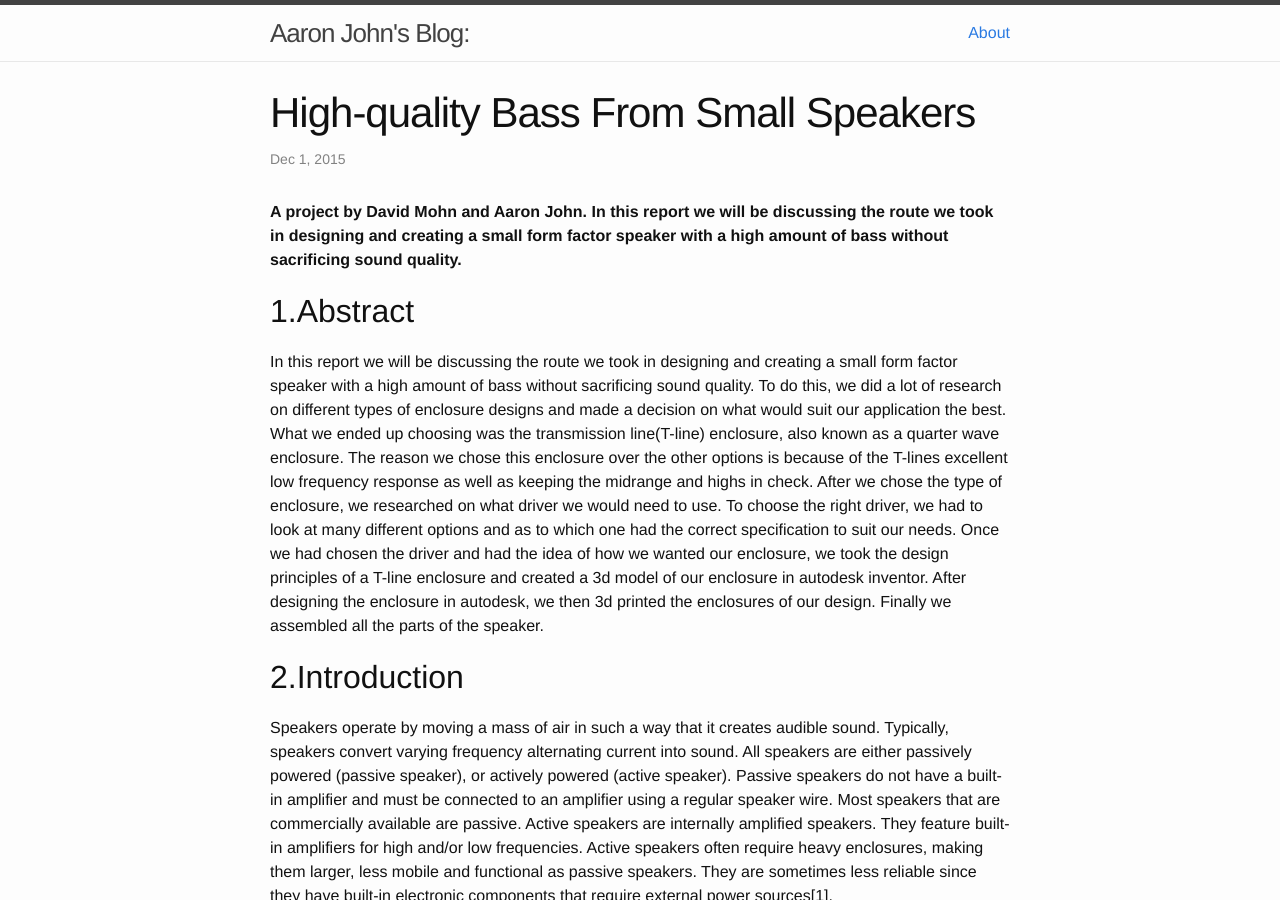
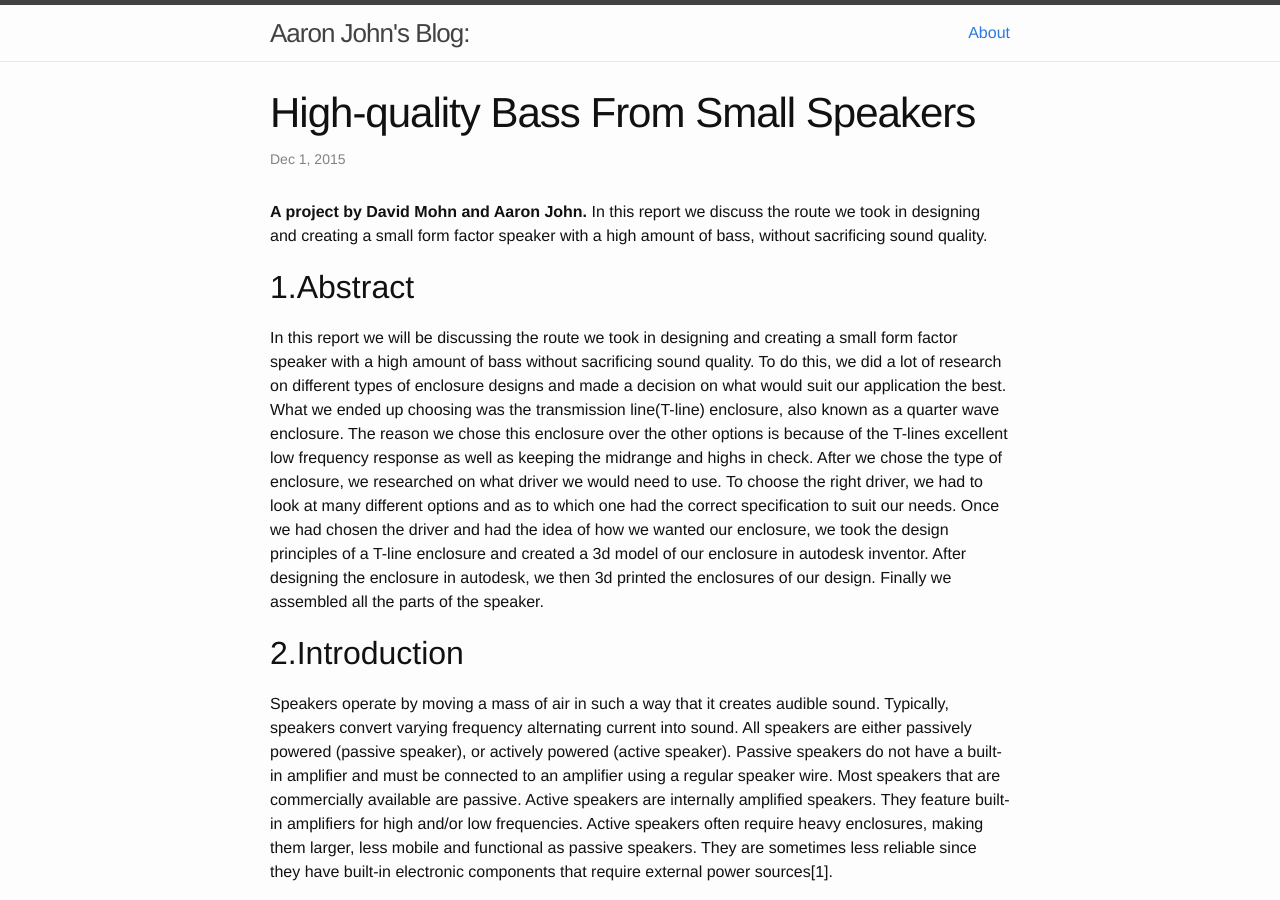
Before and after one commit to alexalwks2/aaronjohn2.github.io, a Jekyll site: the page built from _posts/2015-12-01-bass-speaker-project.md, in a window 1280 px wide and 900 px high. Built offline with Jekyll 4.4.1, drawn with Linux system fonts in a browser that asks for light colours; comment, search, counter and statistics services are not loaded.

Commit message:
Update 2015-12-01-bass-speaker-project.md

```diff
--- a/_posts/2015-12-01-bass-speaker-project.md
+++ b/_posts/2015-12-01-bass-speaker-project.md
@@ -6,7 +6,7 @@ date:   2015-12-01 11:00:00
 categories: Engineering, Sound, Physics, Math
 ---
 
-**A project by David Mohn and Aaron John. In this report we will be discussing the route we took in designing and creating a small form factor speaker with a high amount of bass without sacrificing sound quality.**
+**A project by David Mohn and Aaron John.** In this report we discuss the route we took in designing and creating a small form factor speaker with a high amount of bass, without sacrificing sound quality.
 
 ## 1.Abstract
 In this report we will be discussing the route we took in designing and creating a small form factor speaker with a high amount of bass without sacrificing sound quality. To do this, we did a lot of research on different types of enclosure designs and made a decision on what would suit our application the best. What we ended up choosing was the transmission line(T-line) enclosure, also known as a quarter wave enclosure. The reason we chose this enclosure over the other options is because of the T-lines excellent low frequency response as well as keeping the midrange and highs in check. After we chose the type of enclosure, we researched on what driver we would need to use. To choose the right driver, we had to look at many different options and as to which one had the correct specification to suit our needs. Once we had chosen the driver and had the idea of how we wanted our enclosure, we took the design principles of a T-line enclosure and created a 3d model of our enclosure in autodesk inventor. After designing the enclosure in autodesk, we then 3d printed the enclosures of our design. Finally we assembled all the parts of the speaker.
@@ -29,13 +29,8 @@ To start our project, we first had to do some research on what makes a good spea
 
 <div class="imgcap">
 <img src="/assets/bass/image5.jpg">
-</div>
-<p>
-  </br>
-<div class="imgcap">
 <img src="/assets/bass/image1.jpg">
 </div>
-</p>
 
 [7] R would be the driver acoustic resistance, C would be the drivers acoustic compliance, and L would be the drivers acoustic mass. The enclosures acoustic impedance is also included in the calculation of the “voltage” source in the acoustic circuit (figure 1.2) is the pressure source that is created from the driver at certain frequencies. This “voltage” source will be treated as an AC(alternating current) source at the drivers resonant frequency. What needs to be calculated is the “current” of the circuit which would be the drivers cone velocity in this case[10]. Once this is calculated, you can then calculate the rest of the properties needed for the enclosure.
 
```
